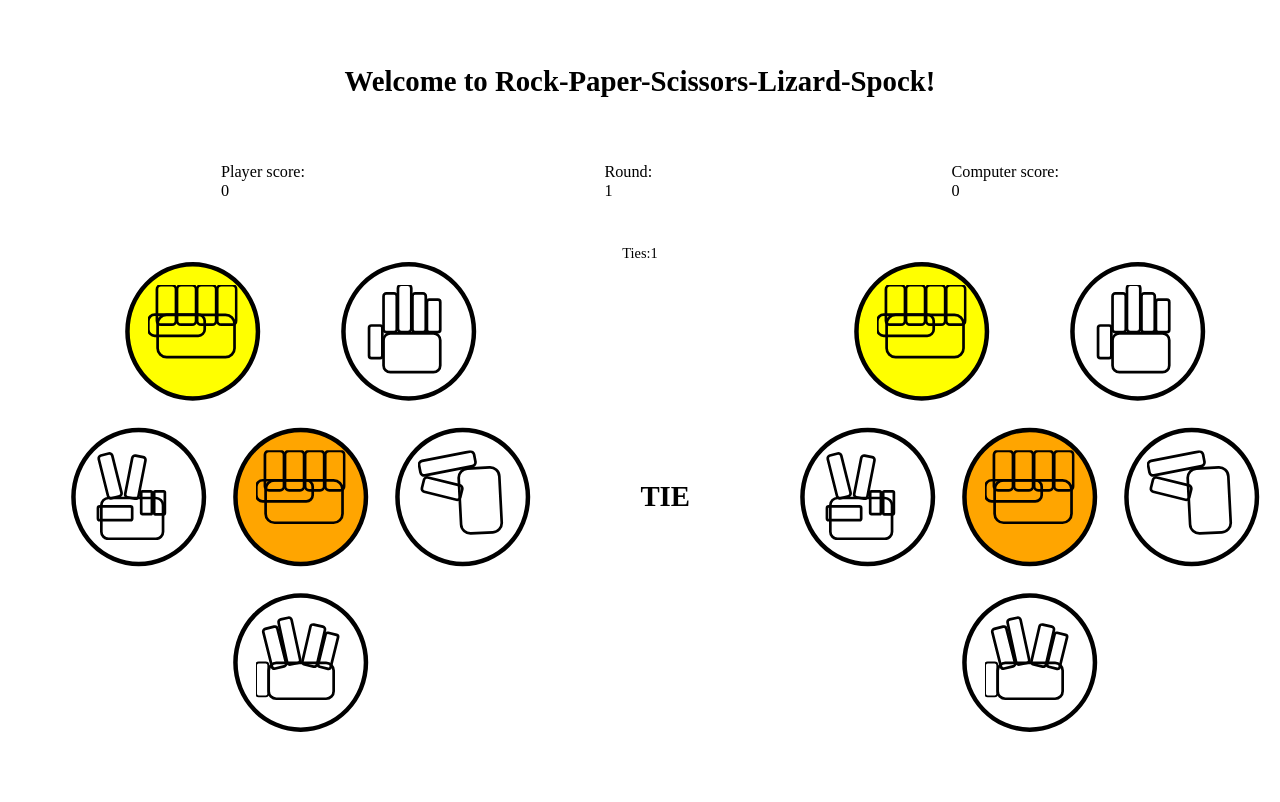
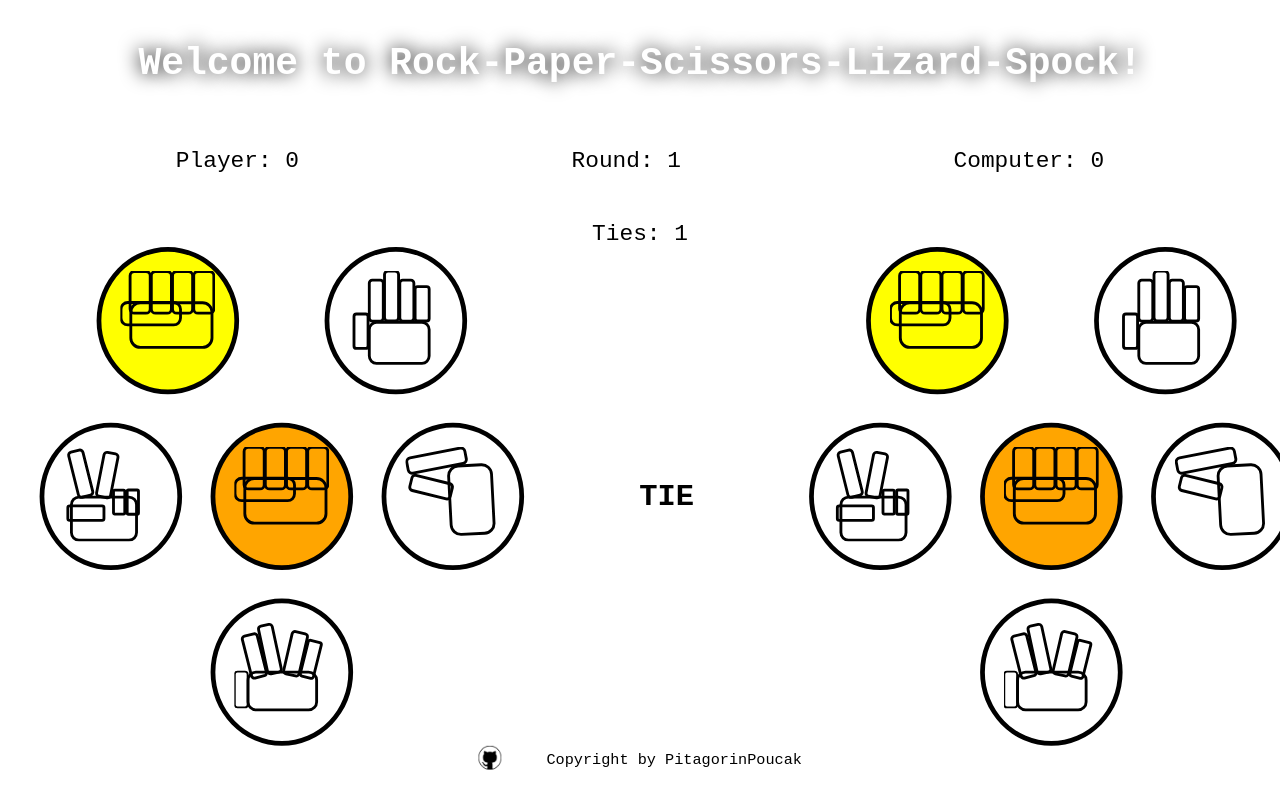
Before and after one commit to pitagorinpoucak/RockPaperScissorsTOP, a plain HTML site: page index.html in a window 1280 px wide. Both pictures are taken after a click on the element 192 px from the left and 311 px from the top of the page. Drawn offline with Linux system fonts and the light colour scheme.

Commit message:
v0.05.11 Graphic UI
- Added GameOver message
- Game Over after 5 wins
- On GameOver reload page to restart game
- Added footer with github link and copyright

TODO:

- Style and better animate Game Over screen
- Add continue or restart button

```diff
--- a/assets/script.js
+++ b/assets/script.js
@@ -56,6 +56,17 @@ function playRound(e) {
   writePlayerScore(playerScore);
   writeComputerScore(computerScore);
   writeRoundCount(roundCounter);
+  if (playerScore === 5 || computerScore === 5) {
+    gameOver();
+  }
+}
+
+function gameOver() {
+  const ending = document.getElementById("status");
+
+  ending.innerText = "GAME OVER";
+  ending.classList.add("finishedGame");
+  ending.addEventListener("click", (e) => window.location.reload());
 }
 
 function drawPlayerChoice(assetId) {
--- a/assets/style.css
+++ b/assets/style.css
@@ -1,11 +1,36 @@
 body {
   display: flex;
   flex-direction: column;
-  transform: scale(0.9);
+  transform: scale(0.95);
+  font-family: "Courier New", Courier, monospace;
 }
 
 h1 {
   align-self: center;
+  font-size: 2.5rem;
+  font-weight: bolder;
+  margin: 1rem;
+  color: white;
+  text-shadow: 0 0 20px black;
+}
+
+.animated {
+  animation: vanish 5s ease-in-out forwards;
+}
+
+@keyframes vanish {
+  0% {
+    color: black;
+    transform: scale(1);
+  }
+  99% {
+    transform: scale(5);
+    color: transparent;
+  }
+  100% {
+    color: white;
+    text-shadow: 0 0 20px black;
+  }
 }
 
 #arena {
@@ -68,7 +93,7 @@ h1 {
   display: flex;
   justify-content: space-around;
   margin-top: 50px;
-  font-size: large;
+  font-size: 1.5rem;
 }
 
 .userInput,
@@ -98,6 +123,8 @@ h1 {
   display: flex;
   justify-content: center;
   margin-top: 50px;
+
+  font-size: 1.5rem;
 }
 
 .chosen {
@@ -107,3 +134,30 @@ h1 {
 .chosen:hover {
   background-color: #ffcd01;
 }
+
+#footer {
+  display: flex;
+  justify-content: center;
+  align-items: center;
+  gap: 3rem;
+}
+#footer img {
+  max-width: 1.5rem;
+}
+
+.finishedGame {
+  background-color: blue;
+
+  z-index: 999;
+
+  animation: endgame 5s ease-in-out forwards;
+}
+
+@keyframes endgame {
+  from {
+    transform: scale(1);
+  }
+  to {
+    transform: scale(7);
+  }
+}
--- a/index.html
+++ b/index.html
@@ -9,24 +9,25 @@
     <script src="./assets/script.js" defer></script>
   </head>
   <body>
-    <h1>Welcome to Rock-Paper-Scissors-Lizard-Spock!</h1>
+
+    <h1 class="animated">Welcome to Rock-Paper-Scissors-Lizard-Spock!</h1>
         <div id="score">
       <div>
-        Player score:
-        <div id="playerScore"></div>
+        Player:
+        <span id="playerScore"></span>
       </div>
       <div>
         Round:
-        <div id="roundCounter"></div>
+        <span id="roundCounter"></span>
       </div>
       <div>
-        Computer score:
-        <div id="computerScore"></div>
+        Computer:
+        <span id="computerScore"></span>
       </div>
     </div>
     <div class="counter">
-      Ties:
-      <div id="tieCounter"></div>
+      Ties:&nbsp;
+      <span id="tieCounter"></span>
     </div>
     <div id="arena">
       <div class="player">
@@ -85,6 +86,6 @@
       </div>
 
     </div>
-
+<div id="footer"><a href="https://github.com/pitagorinpoucak"><img src="./assets/github.png" alt="GitHub"></a> <span>Copyright by PitagorinPoucak</span></div>
   </body>
 </html>
```
Also changed, not shown: assets/github.png (added).
